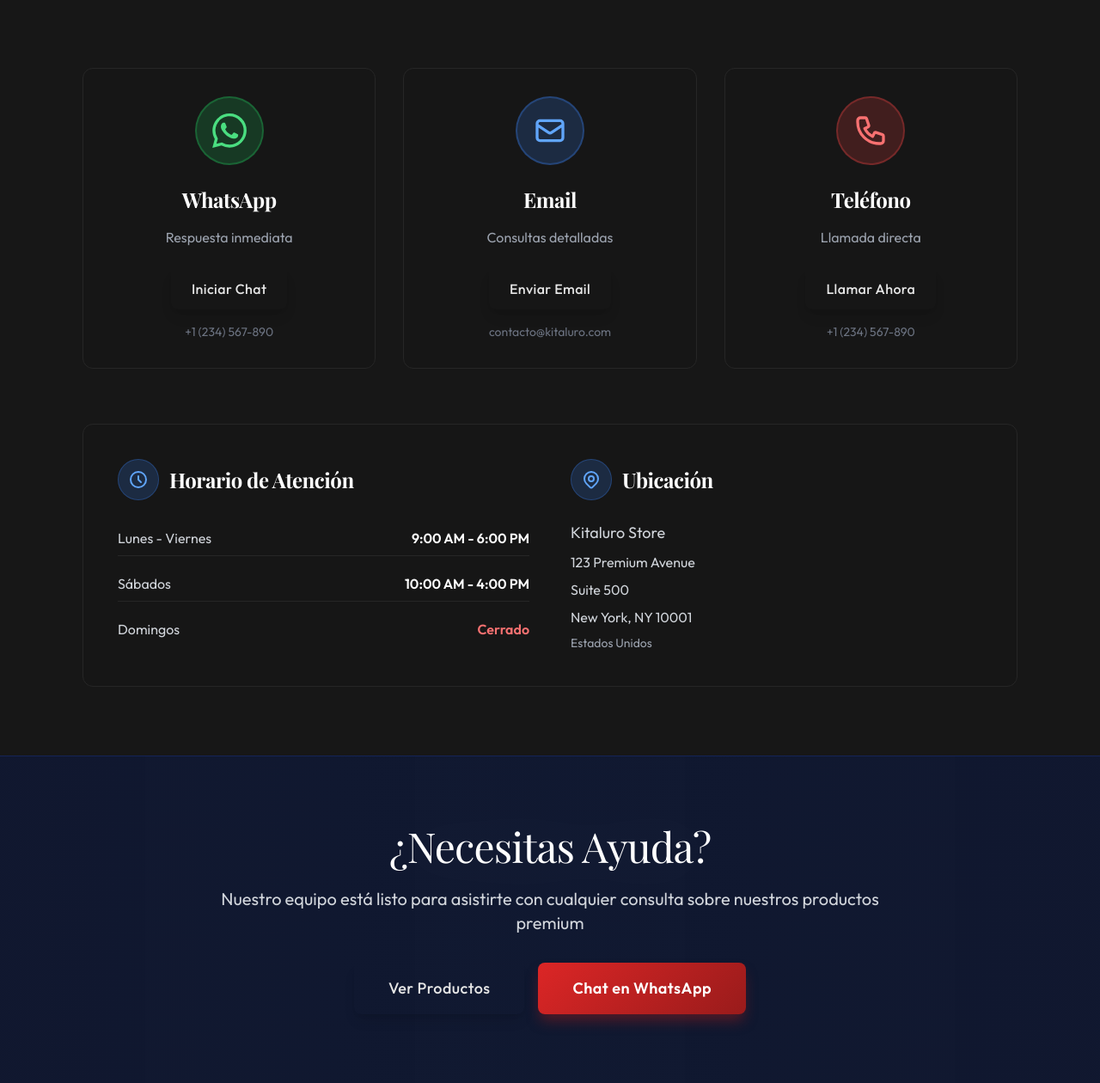
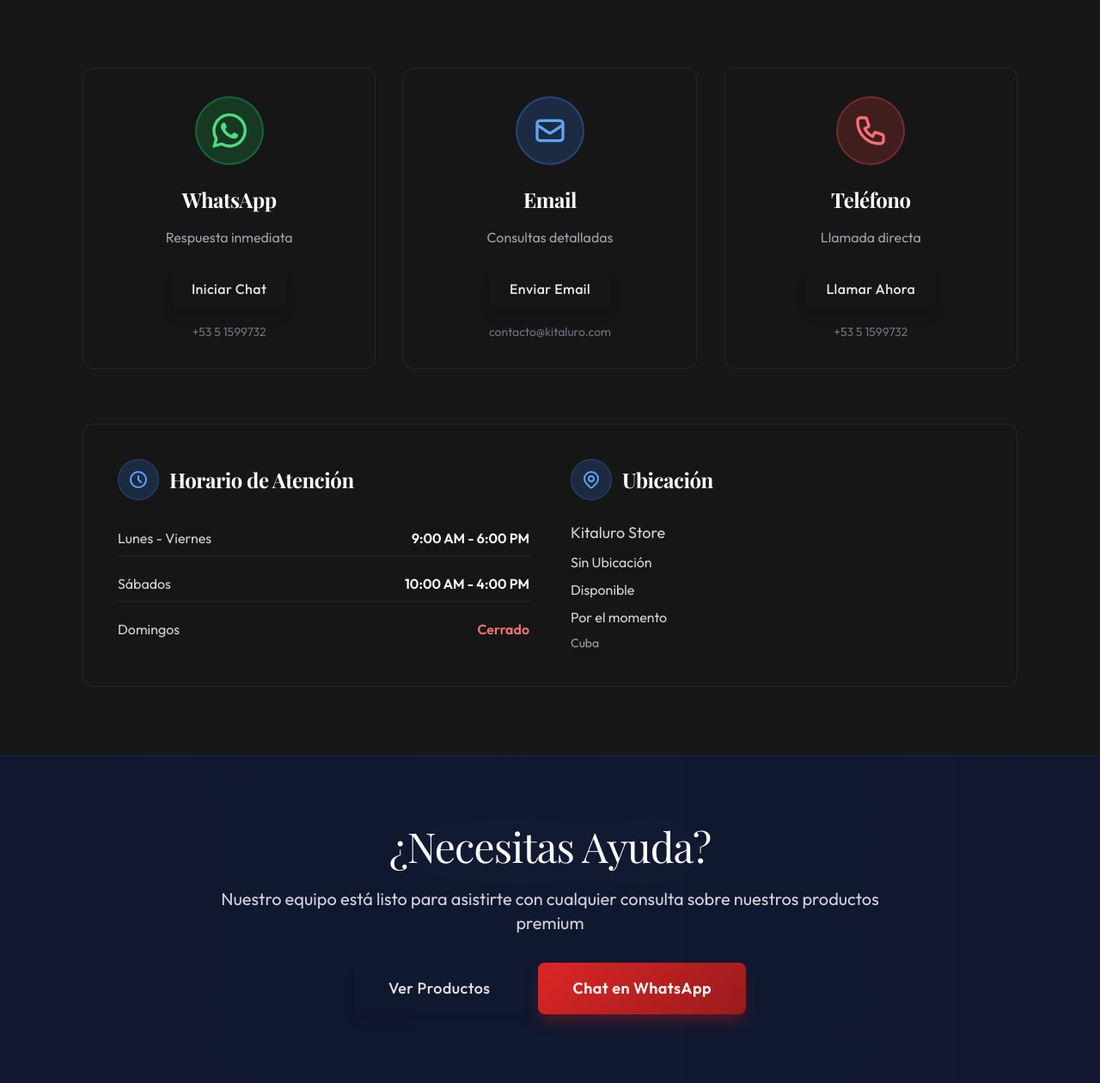
Before and after one commit to Manulynx/kitaluro, a Django app: page /contacto/ in a window 1280 px wide. Shown: the part 330-1590 px from the top of the page at 86% size. Run offline with Django 5.2, Linux system fonts and the light colour scheme; some libraries are stand-ins or nearby versions.

Commit message:
contacto whatsapp

```diff
--- a/kitaluro/templates/contacto.html
+++ b/kitaluro/templates/contacto.html
@@ -73,7 +73,7 @@
           Iniciar Chat
         </a>
         <p class="text-neutral-500 dark:text-gray-500 mt-4 text-sm">
-          +1 (234) 567-890
+          +53 5 1599732
         </p>
       </div>
 
@@ -157,7 +157,7 @@
           Llamar Ahora
         </a>
         <p class="text-neutral-500 dark:text-gray-500 mt-4 text-sm">
-          +1 (234) 567-890
+          +53 5 1599732
         </p>
       </div>
     </div>
@@ -254,11 +254,11 @@
           </div>
           <div class="text-neutral-700 dark:text-gray-300 space-y-2">
             <p class="text-base sm:text-lg">Kitaluro Store</p>
-            <p>123 Premium Avenue</p>
-            <p>Suite 500</p>
-            <p>New York, NY 10001</p>
+            <p>Sin Ubicación</p>
+            <p>Disponible</p>
+            <p>Por el momento</p>
             <p class="text-neutral-600 dark:text-gray-400 text-sm mt-4">
-              Estados Unidos
+              Cuba
             </p>
           </div>
         </div>
@@ -291,7 +291,7 @@
         Ver Productos
       </a>
       <a
-        href="https://wa.me/1234567890"
+        href="https://wa.me/5351599732"
         target="_blank"
         rel="noopener noreferrer"
         class="btn-crimson px-8 sm:px-10 py-3 sm:py-4 text-base sm:text-lg w-full sm:w-auto shadow-xl"
```
